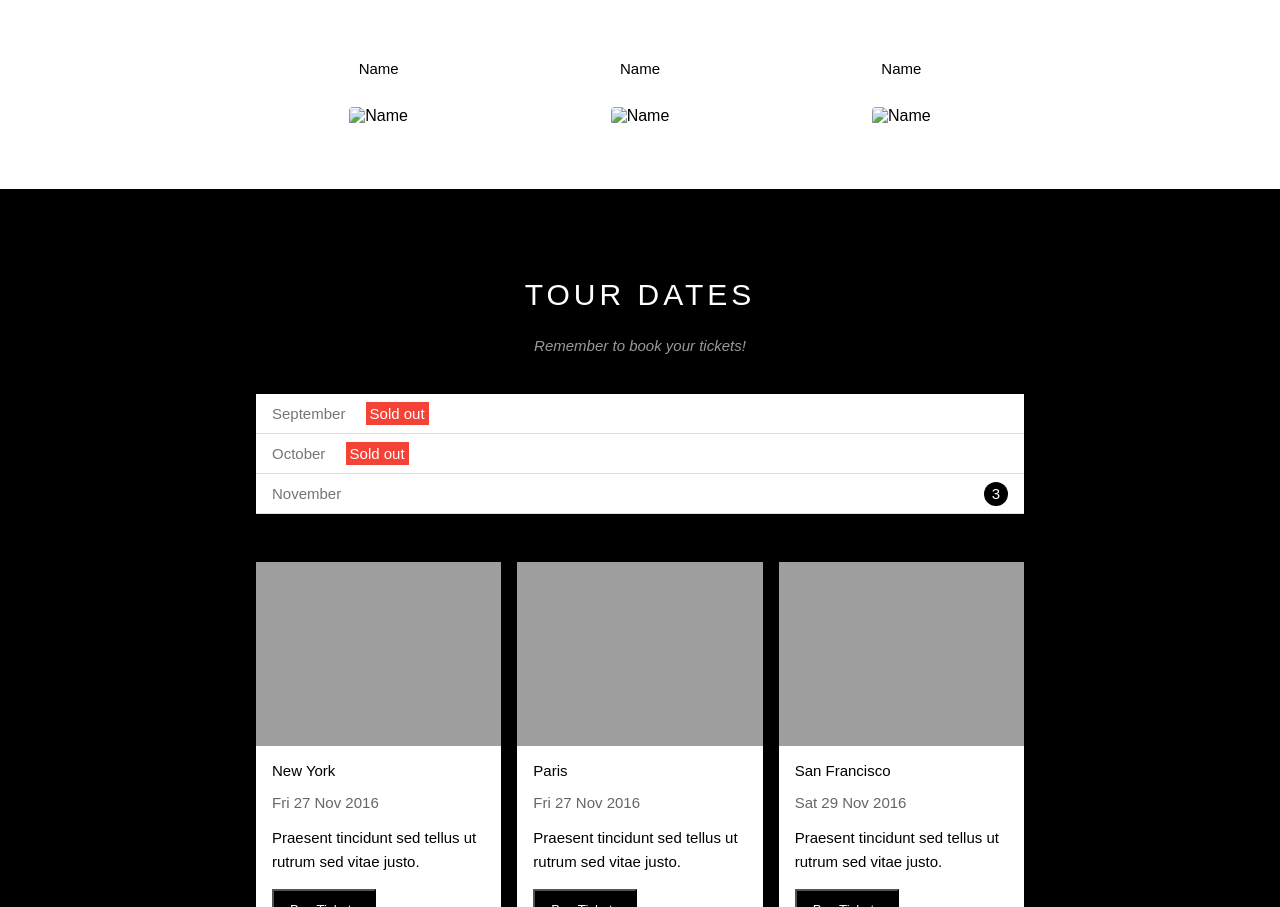
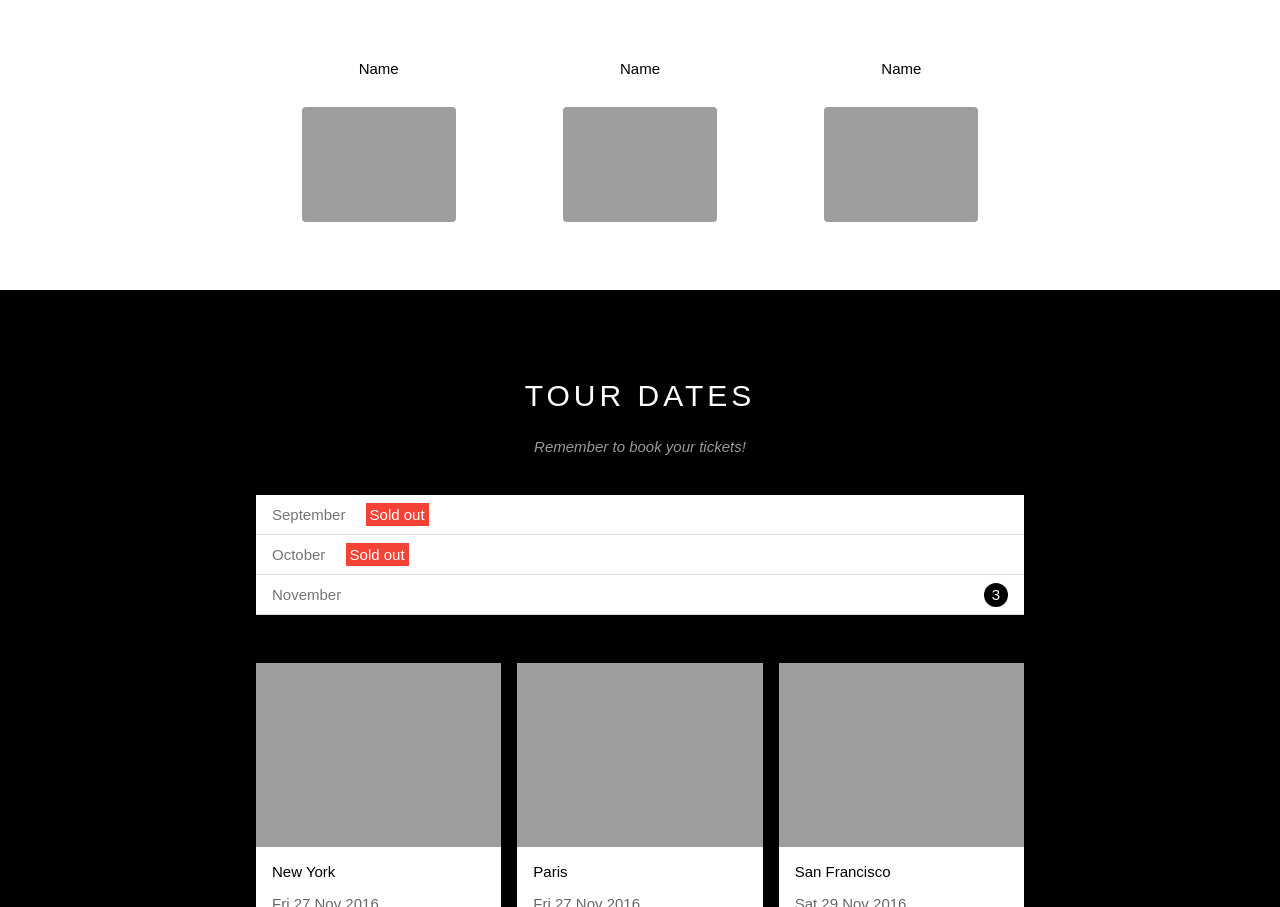
Before and after one commit to quangvinh1102/W3-band, a plain HTML site: page index.html in a window 1280 px wide. Shown: the part 1022-1929 px from the top of the page. Drawn offline with Linux system fonts and the light colour scheme; the site is published under a folder, as on GitHub Pages, so addresses that start at the root find nothing.

Commit message:
Update index.html

```diff
--- a/index.html
+++ b/index.html
@@ -52,15 +52,15 @@
             <div class="row member-list">
                 <div class=" col col-third s-col-full mt-16 text-center">
                     <p class="member-name">Name</p>
-                    <img src="/assets/img/conten/bandmember.jpg" alt="Name" class="member-img">
+                    <img src="./assets/img/conten/bandmember.jpg" alt="Name" class="member-img">
                 </div>
                 <div class=" col col-third s-col-full mt-16 text-center">
                     <p class="member-name">Name</p>
-                    <img src="/assets/img/conten/bandmember.jpg" alt="Name" class="member-img">
+                    <img src="./assets/img/conten/bandmember.jpg" alt="Name" class="member-img">
                 </div>
                 <div class=" col col-third s-col-full mt-16 text-center">
                     <p class="member-name">Name</p>
-                    <img src="/assets/img/conten/bandmember.jpg" alt="Name" class="member-img">
+                    <img src="./assets/img/conten/bandmember.jpg" alt="Name" class="member-img">
                 </div>
             </div>
         </div>
```
